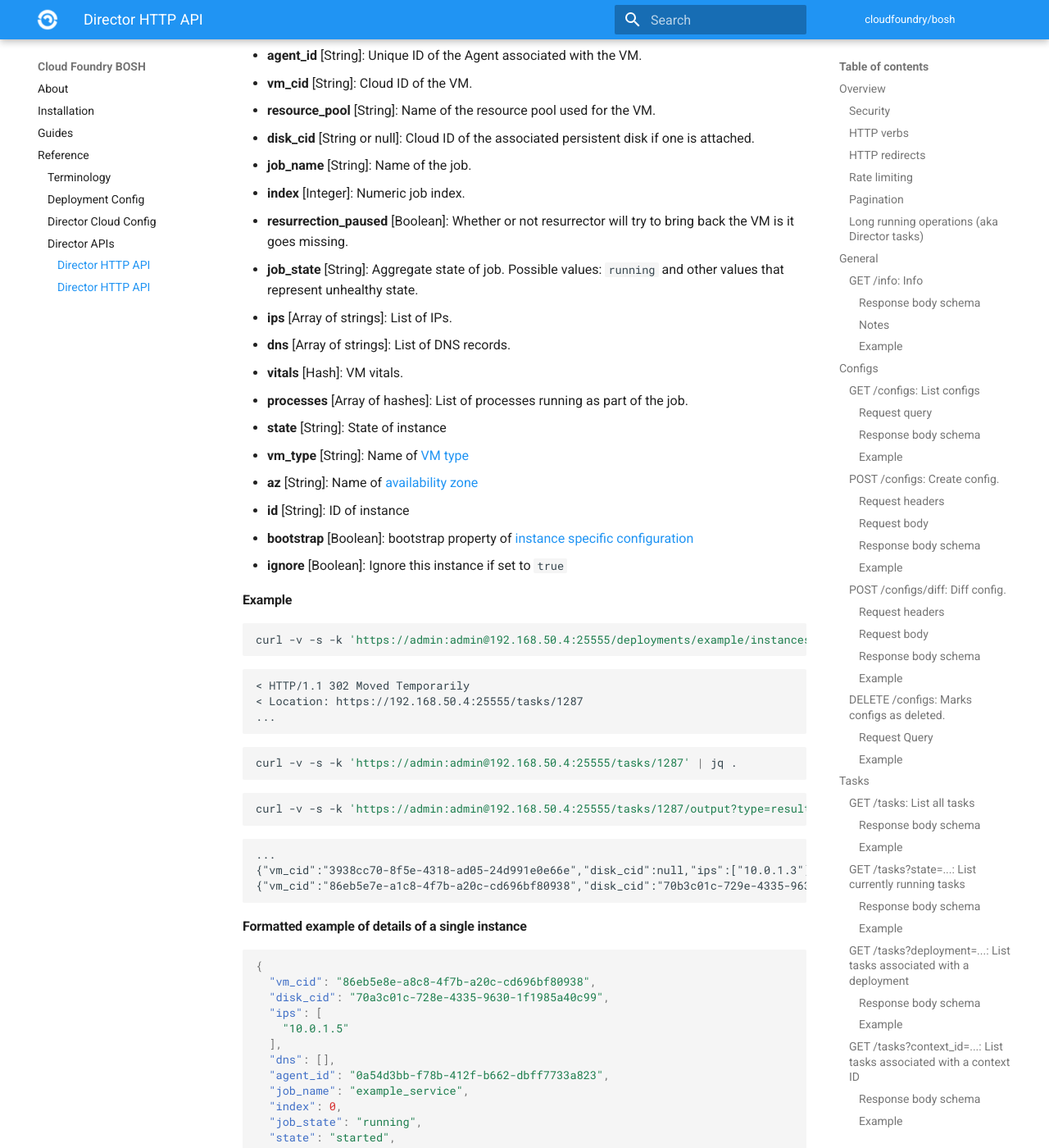
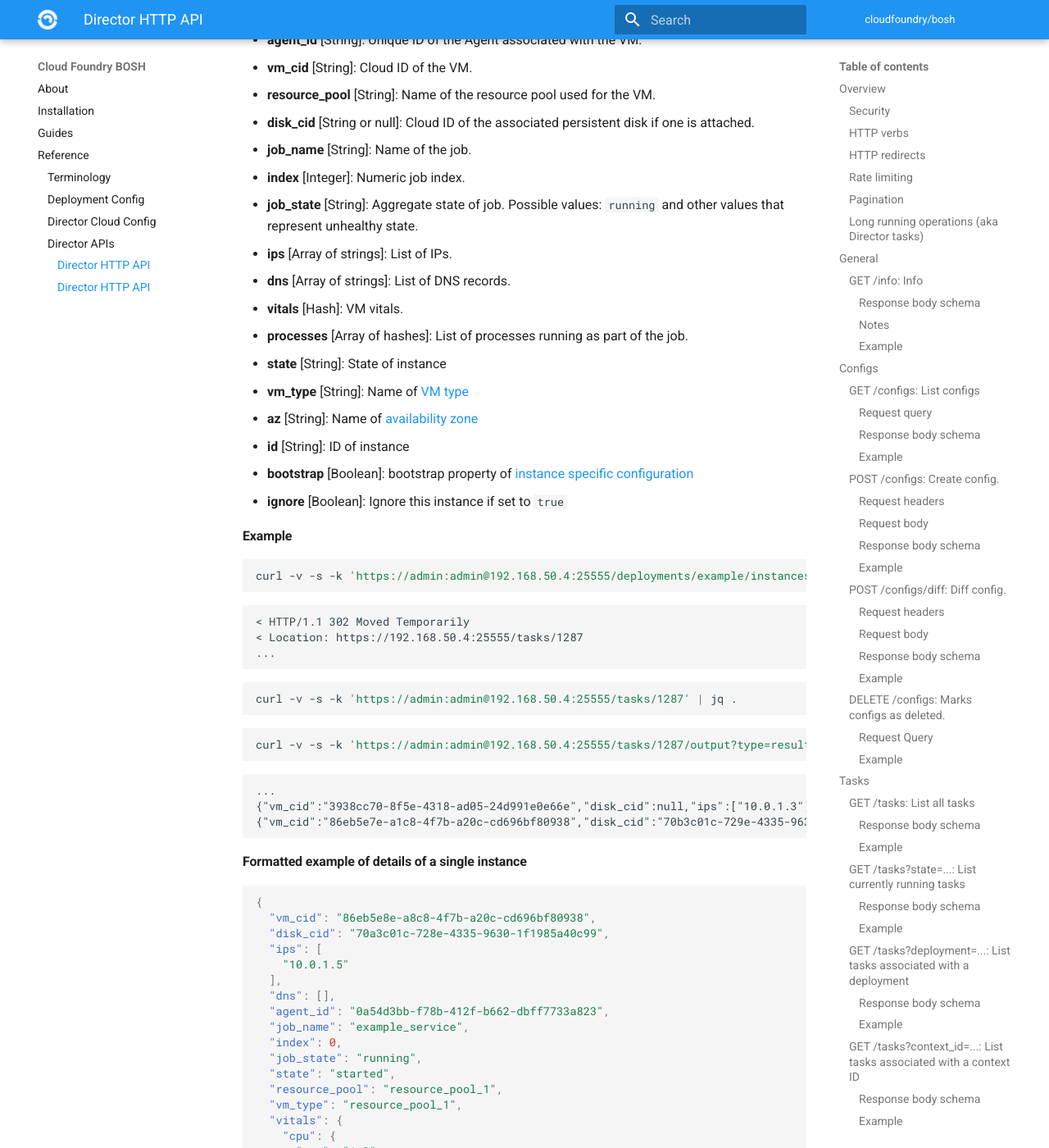
Before and after one commit to cloudfoundry/docs-bosh, an MkDocs documentation site: the page built from content/director-api-v1.md, in a window 1280 px wide and 1400 px high, scrolled down 18091 px. Shown: the whole window at 82% size. Built offline with MkDocs 1.6.1 and Material for MkDocs 9.7.7, drawn with Linux system fonts in a browser that asks for light colours; old or Windows-style settings are respelled for this version of MkDocs; some of the changed text lies outside the part shown.

Commit message:
Remove resurrection_paused property from docs
[#164655217](https://www.pivotaltracker.com/story/show/164655217)

Co-authored-by: Manuel Dewald <m.dewald@sap.com>

````diff
--- a/content/director-api-v1.md
+++ b/content/director-api-v1.md
@@ -509,8 +509,7 @@ curl -v -s -k 'https://admin:admin@192.168.50.4:25555/tasks/1181/output?type=res
 	}, {
 		"name": "metron_agent",
 		"state": "running"
-	}],
-	"resurrection_paused": false
+	}]
 }
 ```
 
@@ -807,7 +806,6 @@ curl -v -s -k 'https://admin:admin@192.168.50.4:25555/deployments/example/instan
 - **disk_cid** [String or null]: Cloud ID of the associated persistent disk if one is attached.
 - **job_name** [String]: Name of the job.
 - **index** [Integer]: Numeric job index.
-- **resurrection_paused** [Boolean]: Whether or not resurrector will try to bring back the VM is it goes missing.
 - **job_state** [String]: Aggregate state of job. Possible values: `running` and other values that represent unhealthy state.
 - **ips** [Array of strings]: List of IPs.
 - **dns** [Array of strings]: List of DNS records.
@@ -842,8 +840,8 @@ curl -v -s -k 'https://admin:admin@192.168.50.4:25555/tasks/1287/output?type=res
 
 ```text
 ...
-{"vm_cid":"3938cc70-8f5e-4318-ad05-24d991e0e66e","disk_cid":null,"ips":["10.0.1.3"],"dns":[],"agent_id":"d927e75b-2a2d-4015-b5cc-306a067e94e9","job_name":"example_service","index":1,"job_state":"running","state":"started","resource_pool":"resource_pool_1","vm_type":"resource_pool_1","vitals":{"cpu":{"sys":"0.3","user":"0.1","wait":"0.0"},"disk":{"ephemeral":{"inode_percent":"5","percent":"32"},"system":{"inode_percent":"34","percent":"66"}},"load":["0.00","0.01","0.10"],"mem":{"kb":"605008","percent":"7"},"swap":{"kb":"75436","percent":"1"}},"processes":[{"name":"beacon","state":"running","uptime":{"secs":1212184},"mem":{"kb":776,"percent":0},"cpu":{"total":0}},{"name":"baggageclaim","state":"running","uptime":{"secs":1212152},"mem":{"kb":8920,"percent":0.1},"cpu":{"total":0}},{"name":"garden","state":"running","uptime":{"secs":1212153},"mem":{"kb":235004,"percent":2.8},"cpu":{"total":0.2}}],"resurrection_paused":true,"az":null,"id":"abe6a4e9-cfca-490b-8515-2893f9e54d20","bootstrap":false,"ignore":false}
-{"vm_cid":"86eb5e7e-a1c8-4f7b-a20c-cd696bf80938","disk_cid":"70b3c01c-729e-4335-9630-1f1985a40c99","ips":["10.0.1.5"],"dns":[],"agent_id":"7a54d3bb-f77b-412f-b662-dbff7733a823","job_name":"example_errand","index":0,"job_state":"stopped","state":"stopped","resource_pool":"resource_pool_1","vm_type":"resource_pool_1","vitals":{"cpu":{"sys":"1.3","user":"4.9","wait":"0.1"},"disk":{"ephemeral":{"inode_percent":"0","percent":"0"},"persistent":{"inode_percent":"0","percent":"67"},"system":{"inode_percent":"34","percent":"48"}},"load":["0.00","0.03","0.05"],"mem":{"kb":"227028","percent":"6"},"swap":{"kb":"25972","percent":"1"}},"processes":[{"name":"postgresql","state":"running","uptime":{"secs":1212309},"mem":{"kb":489836,"percent":12.1},"cpu":{"total":0}}],"resurrection_paused":true,"az":null,"id":"548d7aa0-eb8f-4890-bd3a-e9b526f3aeeb","bootstrap":false,"ignore":false}
+{"vm_cid":"3938cc70-8f5e-4318-ad05-24d991e0e66e","disk_cid":null,"ips":["10.0.1.3"],"dns":[],"agent_id":"d927e75b-2a2d-4015-b5cc-306a067e94e9","job_name":"example_service","index":1,"job_state":"running","state":"started","resource_pool":"resource_pool_1","vm_type":"resource_pool_1","vitals":{"cpu":{"sys":"0.3","user":"0.1","wait":"0.0"},"disk":{"ephemeral":{"inode_percent":"5","percent":"32"},"system":{"inode_percent":"34","percent":"66"}},"load":["0.00","0.01","0.10"],"mem":{"kb":"605008","percent":"7"},"swap":{"kb":"75436","percent":"1"}},"processes":[{"name":"beacon","state":"running","uptime":{"secs":1212184},"mem":{"kb":776,"percent":0},"cpu":{"total":0}},{"name":"baggageclaim","state":"running","uptime":{"secs":1212152},"mem":{"kb":8920,"percent":0.1},"cpu":{"total":0}},{"name":"garden","state":"running","uptime":{"secs":1212153},"mem":{"kb":235004,"percent":2.8},"cpu":{"total":0.2}}],"az":null,"id":"abe6a4e9-cfca-490b-8515-2893f9e54d20","bootstrap":false,"ignore":false}
+{"vm_cid":"86eb5e7e-a1c8-4f7b-a20c-cd696bf80938","disk_cid":"70b3c01c-729e-4335-9630-1f1985a40c99","ips":["10.0.1.5"],"dns":[],"agent_id":"7a54d3bb-f77b-412f-b662-dbff7733a823","job_name":"example_errand","index":0,"job_state":"stopped","state":"stopped","resource_pool":"resource_pool_1","vm_type":"resource_pool_1","vitals":{"cpu":{"sys":"1.3","user":"4.9","wait":"0.1"},"disk":{"ephemeral":{"inode_percent":"0","percent":"0"},"persistent":{"inode_percent":"0","percent":"67"},"system":{"inode_percent":"34","percent":"48"}},"load":["0.00","0.03","0.05"],"mem":{"kb":"227028","percent":"6"},"swap":{"kb":"25972","percent":"1"}},"processes":[{"name":"postgresql","state":"running","uptime":{"secs":1212309},"mem":{"kb":489836,"percent":12.1},"cpu":{"total":0}}],"az":null,"id":"548d7aa0-eb8f-4890-bd3a-e9b526f3aeeb","bootstrap":false,"ignore":false}
 ```
 
 #### Formatted example of details of a single instance
@@ -913,7 +911,6 @@ curl -v -s -k 'https://admin:admin@192.168.50.4:25555/tasks/1287/output?type=res
       }
     }
   ],
-  "resurrection_paused": true,
   "az": null,
   "id": "548d6aa0-eb8f-4890-bd3a-e9b526f3aeeb",
   "bootstrap": false,
@@ -975,7 +972,6 @@ curl -v -s -k 'https://admin:admin@192.168.50.4:25555/deployments/cf-warden/vms'
 - **disk_cid** [String or null]: Cloud ID of the associated persistent disk if one is attached.
 - **job_name** [String]: Name of the job.
 - **index** [Integer]: Numeric job index.
-- **resurrection_paused** [Boolean]: Whether or not resurrector will try to bring back the VM is it goes missing.
 - **job_state** [String]: Aggregate state of job. Possible values: `running` and other values that represent unhealthy state.
 - **ips** [Array of strings]: List of IPs.
 - **dns** [Array of strings]: List of DNS records.
@@ -1088,7 +1084,6 @@ curl -v -s -k 'https://admin:admin@192.168.50.4:25555/tasks/1181/output?type=res
 			"total": 0.2
 		}
 	}],
-	"resurrection_paused": true,
 	"az": null,
 	"id": "abe6a4e9-cfca-490b-8515-2893f9e54d20",
 	"bootstrap": false,
@@ -1108,7 +1103,6 @@ curl -v -s -k 'https://admin:admin@192.168.50.4:25555/tasks/1181/output?type=res
 
   "job_name": "doppler_z1",
   "index": 0,
-  "resurrection_paused": false,
 
   "job_state": "running",
   "ips": [ "10.244.0.142" ],
````
